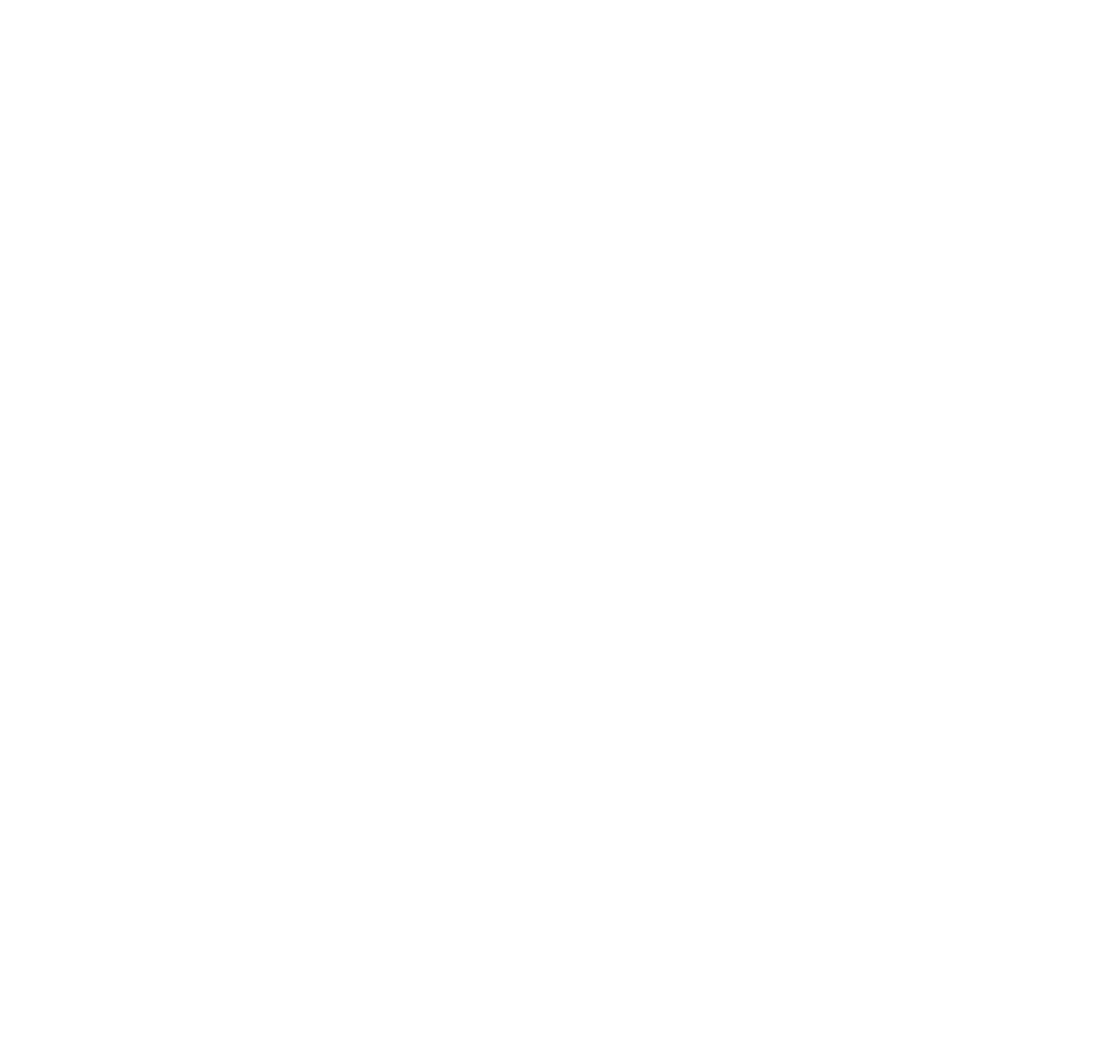
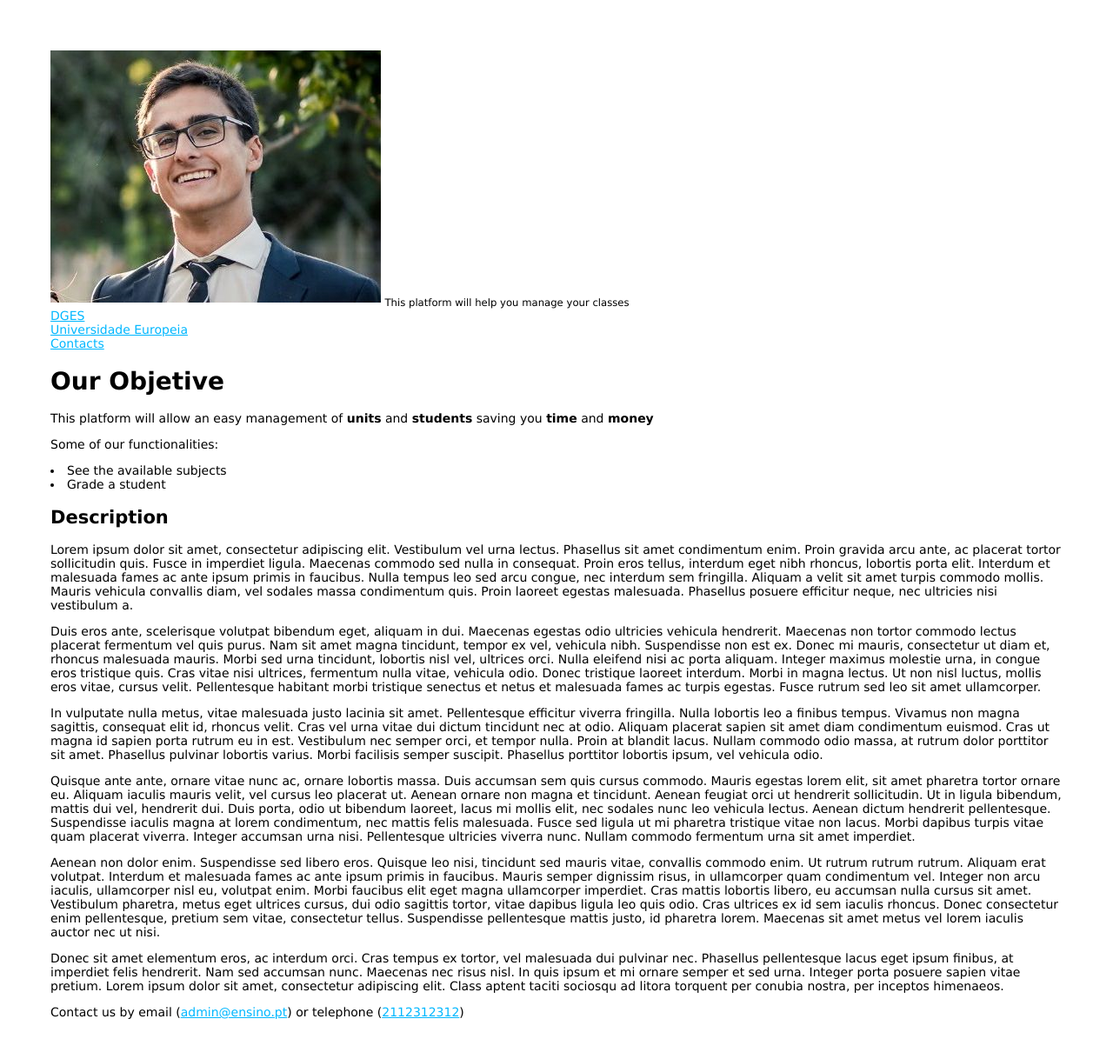
Before and after one commit to Pedroliv4936/Tutorial-ProgramacaoWeb, a website: page public/index.html in a window 1280 px wide. Shown: the whole page at 87% size. Before the commit the page ends 800 px from the top, so only its background shows below. Drawn offline with Linux system fonts and the light colour scheme.

Commit message:
Index Changes

```diff
--- a/public/index.html
+++ b/public/index.html
@@ -6,11 +6,45 @@
 </head>
 
 <body>
-  <header><img><student class="jpg"></student></img></header>
-  <nav></nav>
-  <aside> </aside>
-  <main></main>
-  <footer></footer>
+
+  <header>
+    <img src="\images\student.png" alt="imagem do estudante">
+    <title>Learning Platform</title>
+    <sub>This platform will help you manage your classes</sub>
+  </header>
+
+  <nav>
+    <a href="https://www.dges.gov.pt/">DGES</a><br>
+    <a href="https://www.iade.europeia.pt/">Universidade Europeia</a><br>
+    <a href="#footer">Contacts</a>
+  </nav>
+
+  <aside><a href='www.w3.org'></a> </aside>
+
+  <main>
+    <h1>Our Objetive</h1>
+    <p>This platform will allow an easy management of <b>units</b> and <b>students</b> saving you <strong>time</strong> and
+      <strong>money</strong></p>
+    <p> Some of our functionalities:</p>
+      <li>See the available subjects</li>
+      <li>Grade a student</li>
+    <h2>Description</h2>
+    <p>Lorem ipsum dolor sit amet, consectetur adipiscing elit. Vestibulum vel urna lectus. Phasellus sit amet condimentum enim. Proin gravida arcu ante, ac placerat tortor sollicitudin quis. Fusce in imperdiet ligula. Maecenas commodo sed nulla in consequat. Proin eros tellus, interdum eget nibh rhoncus, lobortis porta elit. Interdum et malesuada fames ac ante ipsum primis in faucibus. Nulla tempus leo sed arcu congue, nec interdum sem fringilla. Aliquam a velit sit amet turpis commodo mollis. Mauris vehicula convallis diam, vel sodales massa condimentum quis. Proin laoreet egestas malesuada. Phasellus posuere efficitur neque, nec ultricies nisi vestibulum a.</p>
+
+    <p>Duis eros ante, scelerisque volutpat bibendum eget, aliquam in dui. Maecenas egestas odio ultricies vehicula hendrerit. Maecenas non tortor commodo lectus placerat fermentum vel quis purus. Nam sit amet magna tincidunt, tempor ex vel, vehicula nibh. Suspendisse non est ex. Donec mi mauris, consectetur ut diam et, rhoncus malesuada mauris. Morbi sed urna tincidunt, lobortis nisl vel, ultrices orci. Nulla eleifend nisi ac porta aliquam. Integer maximus molestie urna, in congue eros tristique quis. Cras vitae nisi ultrices, fermentum nulla vitae, vehicula odio. Donec tristique laoreet interdum. Morbi in magna lectus. Ut non nisl luctus, mollis eros vitae, cursus velit. Pellentesque habitant morbi tristique senectus et netus et malesuada fames ac turpis egestas. Fusce rutrum sed leo sit amet ullamcorper.</p>
+
+    <p>In vulputate nulla metus, vitae malesuada justo lacinia sit amet. Pellentesque efficitur viverra fringilla. Nulla lobortis leo a finibus tempus. Vivamus non magna sagittis, consequat elit id, rhoncus velit. Cras vel urna vitae dui dictum tincidunt nec at odio. Aliquam placerat sapien sit amet diam condimentum euismod. Cras ut magna id sapien porta rutrum eu in est. Vestibulum nec semper orci, et tempor nulla. Proin at blandit lacus. Nullam commodo odio massa, at rutrum dolor porttitor sit amet. Phasellus pulvinar lobortis varius. Morbi facilisis semper suscipit. Phasellus porttitor lobortis ipsum, vel vehicula odio.</p>
+
+    <p>Quisque ante ante, ornare vitae nunc ac, ornare lobortis massa. Duis accumsan sem quis cursus commodo. Mauris egestas lorem elit, sit amet pharetra tortor ornare eu. Aliquam iaculis mauris velit, vel cursus leo placerat ut. Aenean ornare non magna et tincidunt. Aenean feugiat orci ut hendrerit sollicitudin. Ut in ligula bibendum, mattis dui vel, hendrerit dui. Duis porta, odio ut bibendum laoreet, lacus mi mollis elit, nec sodales nunc leo vehicula lectus. Aenean dictum hendrerit pellentesque. Suspendisse iaculis magna at lorem condimentum, nec mattis felis malesuada. Fusce sed ligula ut mi pharetra tristique vitae non lacus. Morbi dapibus turpis vitae quam placerat viverra. Integer accumsan urna nisi. Pellentesque ultricies viverra nunc. Nullam commodo fermentum urna sit amet imperdiet.</p>
+
+    <p>Aenean non dolor enim. Suspendisse sed libero eros. Quisque leo nisi, tincidunt sed mauris vitae, convallis commodo enim. Ut rutrum rutrum rutrum. Aliquam erat volutpat. Interdum et malesuada fames ac ante ipsum primis in faucibus. Mauris semper dignissim risus, in ullamcorper quam condimentum vel. Integer non arcu iaculis, ullamcorper nisl eu, volutpat enim. Morbi faucibus elit eget magna ullamcorper imperdiet. Cras mattis lobortis libero, eu accumsan nulla cursus sit amet. Vestibulum pharetra, metus eget ultrices cursus, dui odio sagittis tortor, vitae dapibus ligula leo quis odio. Cras ultrices ex id sem iaculis rhoncus. Donec consectetur enim pellentesque, pretium sem vitae, consectetur tellus. Suspendisse pellentesque mattis justo, id pharetra lorem. Maecenas sit amet metus vel lorem iaculis auctor nec ut nisi.</p>
+
+    <p>Donec sit amet elementum eros, ac interdum orci. Cras tempus ex tortor, vel malesuada dui pulvinar nec. Phasellus pellentesque lacus eget ipsum finibus, at imperdiet felis hendrerit. Nam sed accumsan nunc. Maecenas nec risus nisl. In quis ipsum et mi ornare semper et sed urna. Integer porta posuere sapien vitae pretium. Lorem ipsum dolor sit amet, consectetur adipiscing elit. Class aptent taciti sociosqu ad litora torquent per conubia nostra, per inceptos himenaeos.</p>
+  </main>
+
+  <footer id=footer>
+    <p>Contact us by email (<a href="mailto:admin@ensino.pt">admin@ensino.pt</a>) or telephone (<a href="tel:2112312312">2112312312</a>)</p>
+  </footer>
 </body>
 
 </html>
```
Also changed, not shown: public/grading.html (added), public/images/student.jpg (renamed from student.jpg), public/images/student.png (added), public/units.html (added).
